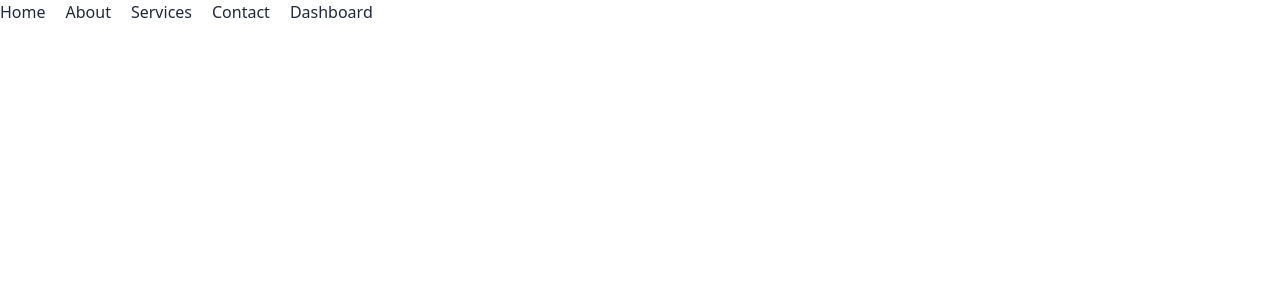
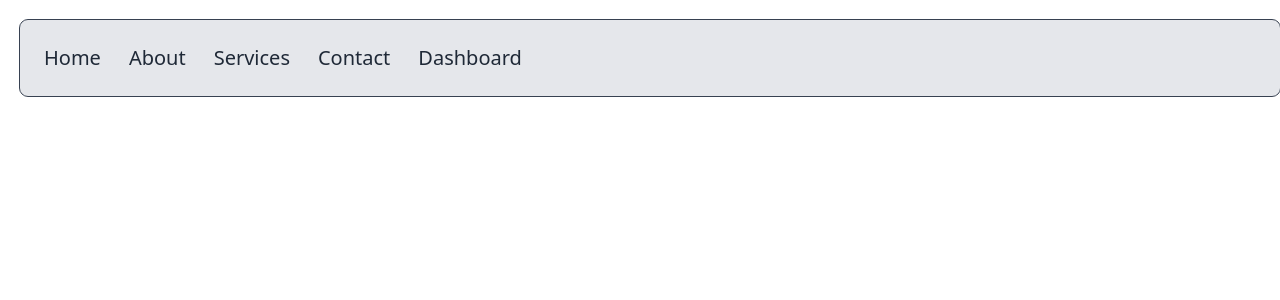
Before and after one commit to AlfredGomes23/price-options, a React (Vite) app: page / in a window 1280 px wide. Shown: the top 300 px of the page. Built offline with nearby package versions, Linux system fonts and the light colour scheme.

Commit message:
navbar is reponsive.

```diff
--- a/package.json
+++ b/package.json
@@ -11,7 +11,8 @@
   },
   "dependencies": {
     "react": "^18.2.0",
-    "react-dom": "^18.2.0"
+    "react-dom": "^18.2.0",
+    "react-icons": "^4.11.0"
   },
   "devDependencies": {
     "@types/react": "^18.2.15",
--- a/src/components/Link/Link.jsx
+++ b/src/components/Link/Link.jsx
@@ -3,7 +3,7 @@ import PropTypes from 'prop-types'
 const Link = ({route}) => {
     const {name, path} = route;
     return (
-        <li><a href={path}>{name}</a></li>
+        <li className='hover:bg-gray-400 p-1 rounded'><a href={path}>{name}</a></li>
     );
 };
 
--- a/src/components/MyNavbar/MyNavbar.jsx
+++ b/src/components/MyNavbar/MyNavbar.jsx
@@ -1,8 +1,11 @@
+import { useState } from "react";
 import Link from "../Link/Link";
-
+import { RiMenu2Line } from 'react-icons/ri';
+import { IoCloseCircleOutline } from 'react-icons/io5';
 
 const MyNavbar = () => {
 
+    const [openMenu, setOpenMenu] = useState(false);
     const routes = [
         { id: 1, path: '/', name: 'Home' },
         { id: 2, path: '/about', name: 'About' },
@@ -13,8 +16,13 @@ const MyNavbar = () => {
 
 
     return (
-        <nav>
-            <ul className="md:flex gap-5">{
+        <nav className="text-xl">
+            <div onClick={()=> setOpenMenu(!openMenu)} className="text-3xl lg:hidden">
+            {
+                    openMenu == true ? <IoCloseCircleOutline></IoCloseCircleOutline> : <RiMenu2Line ></RiMenu2Line>
+            }
+            </div>
+            <ul className={`${openMenu ? 'top-2':'-top-80'} duration-100 lg:flex gap-5 absolute lg:static mt-5 bg-gray-200 p-5 ml-5 rounded-lg outline outline-1 outline-gray-700`}>{
                 routes.map(route => <Link key={route.id} route={route}></Link>)
                 }</ul>
         </nav>
```
Also changed, not shown: 1 other file (tests, documents, lock files or other folders).
